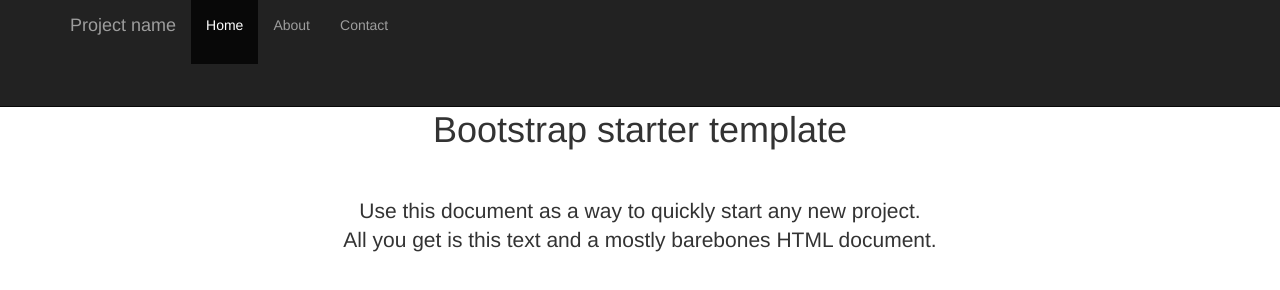
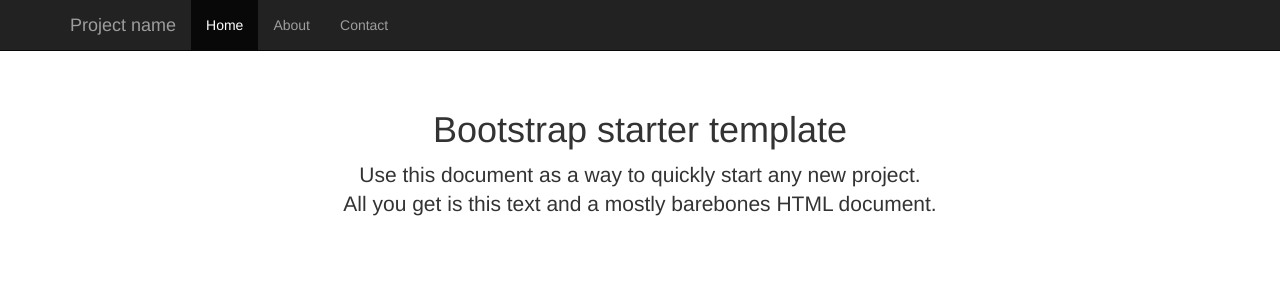
Before and after one commit to crouman/ai-prototype, a plain HTML site: page index.html in a window 1280 px wide. Drawn offline with nearby package versions, Linux system fonts and the light colour scheme.

Commit message:
commented out all other local style

```diff
--- a/index.html
+++ b/index.html
@@ -17,10 +17,10 @@
     <link href='http://fonts.googleapis.com/css?family=Open+Sans:300italic,400italic,700italic,300,400,700' rel='stylesheet' type='text/css' />
     <!-- local style -->
     <!-- <link rel="stylesheet" type="text/css" href="css/style.css"> -->
-    <link rel="stylesheet" type="text/css" href="css/filter.css">
+    <!-- <link rel="stylesheet" type="text/css" href="css/filter.css">
     <link rel="stylesheet" type="text/css" href="css/flexbox.css">
     <link rel="stylesheet" type="text/css" href="css/scrollbar.css">
-    <link rel="stylesheet" type="text/css" href="css/loader.css">
+    <link rel="stylesheet" type="text/css" href="css/loader.css"> -->
   </head>
 
   <body>
```
